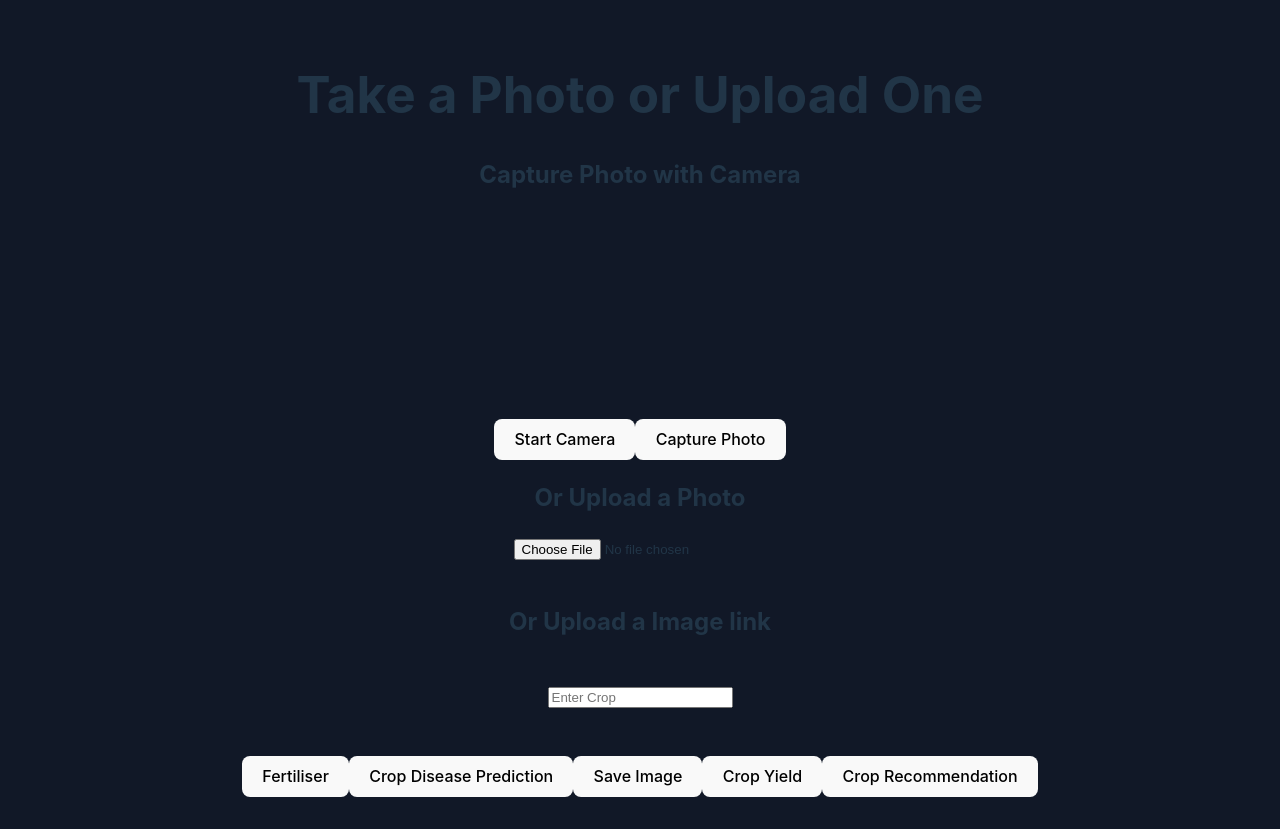
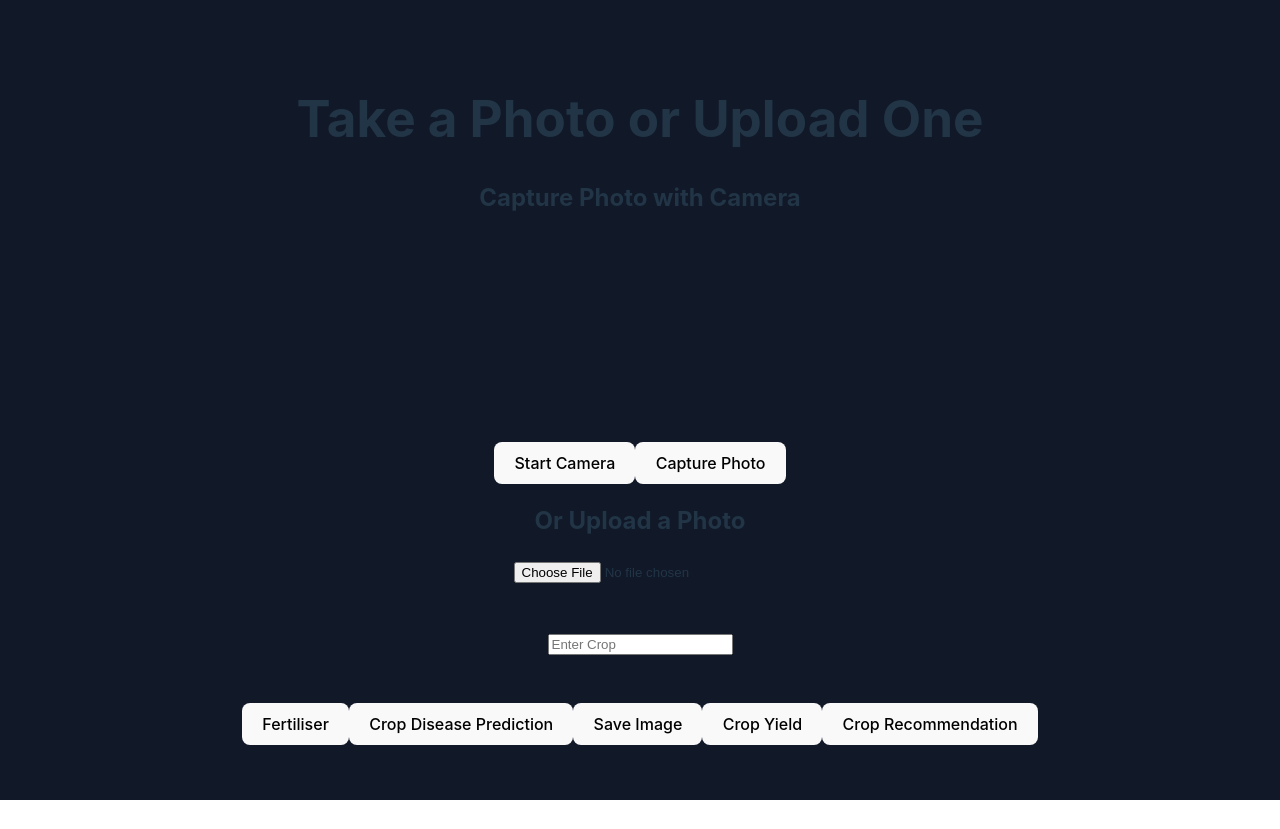
Before and after one commit to skid-kid/FasaL, a React (Vite) app in the folder Fertiliser-react-frontend/: page / in a window 1280 px wide. After the commit the page ends 800 px from the top, so only its background shows below. Built offline with nearby package versions, Linux system fonts and the light colour scheme.

Commit message:
CORS CORS FIEN

```diff
--- a/Fertiliser-react-frontend/src/components/imageupload.jsx
+++ b/Fertiliser-react-frontend/src/components/imageupload.jsx
@@ -143,7 +143,6 @@ export function Imageupload() {
         onChange={handleFileUpload}
       />
       <br /><br />
-      <h2> Or Upload a Image link</h2>
       <br></br>
       <input
         type="text"
```
